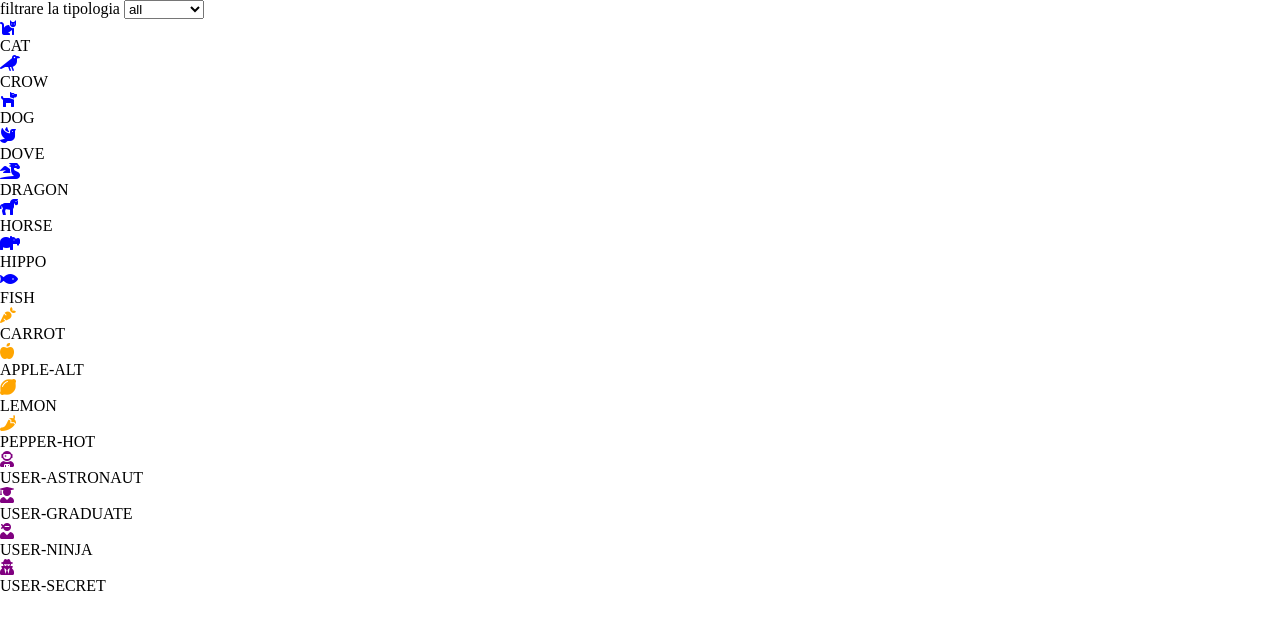
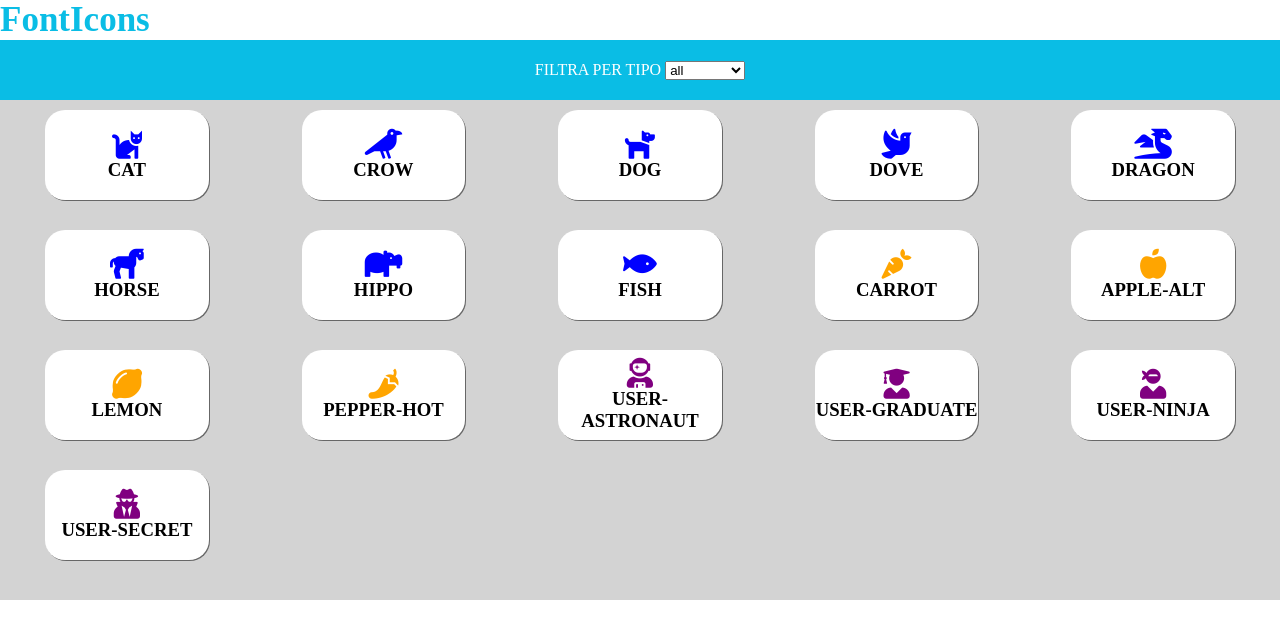
Before and after one commit to Michele-Dibenedetto/js-es6-icons, a plain HTML site: page index.html in a window 1280 px wide. Drawn offline with nearby package versions, Linux system fonts and the light colour scheme.

Commit message:
aggiunta parte grafica

```diff
--- a/css/style.css
+++ b/css/style.css
@@ -8,3 +8,44 @@
     width: 100%;
     height: 100vh;
 }
+
+.logo h1 {
+    color: #0abde5;
+    font-size: 35px;
+}
+
+.select {
+    height: 60px;
+    background-color: #0abde5;
+    text-align: center;
+    line-height: 60px;
+}
+
+.select label {
+    color: white;
+}
+
+.icons {
+    display: flex;
+    justify-content: space-between;
+    flex-wrap: wrap;
+    padding: 10px;
+    background-color: lightgray;
+}
+
+.container_icon {
+    display: flex;
+    justify-content: center;
+    align-items: center;
+    width: 13%;
+    text-align: center;
+    background-color: white;
+    margin: 0 35px 30px;
+    height: 90px;
+    border-radius: 20px;
+    box-shadow: 1px 1px 0px 0px #00000082;
+}
+
+.content_icon i {
+    font-size: 30px;
+}
--- a/index.html
+++ b/index.html
@@ -13,10 +13,12 @@
 <body>
     <div class="container">
         <div class="header">
-            <div class="logo"></div>
+            <div class="logo">
+                <h1>FontIcons</h1>
+            </div>
         </div>
         <div class="select">
-            <label for="type">filtrare la tipologia</label>
+            <label for="type">FILTRA PER TIPO</label>
             <select class="type">
                 <option value="all">all</option>
             </select>
--- a/js/tmp.js
+++ b/js/tmp.js
@@ -177,8 +177,12 @@ function show(arrey, icon) {
 		// nel div con classe .icons faccio un append (inserisco del contenuto nell'html)
 		// dove inseriro il tag i per inserire il font awesome relativi e il nome dei miei oggetti
 		icon.append(`
+		<div class="container_icon">
+		<div class="content_icon">
 		<i class="${family} ${prefix}${name}" style="color: ${color};"></i>
-		<div>${name.toUpperCase()}</div>
+		<h3>${name.toUpperCase()}</h3>
+		</div>
+		</div>
 		`);
 	});
 }
```
